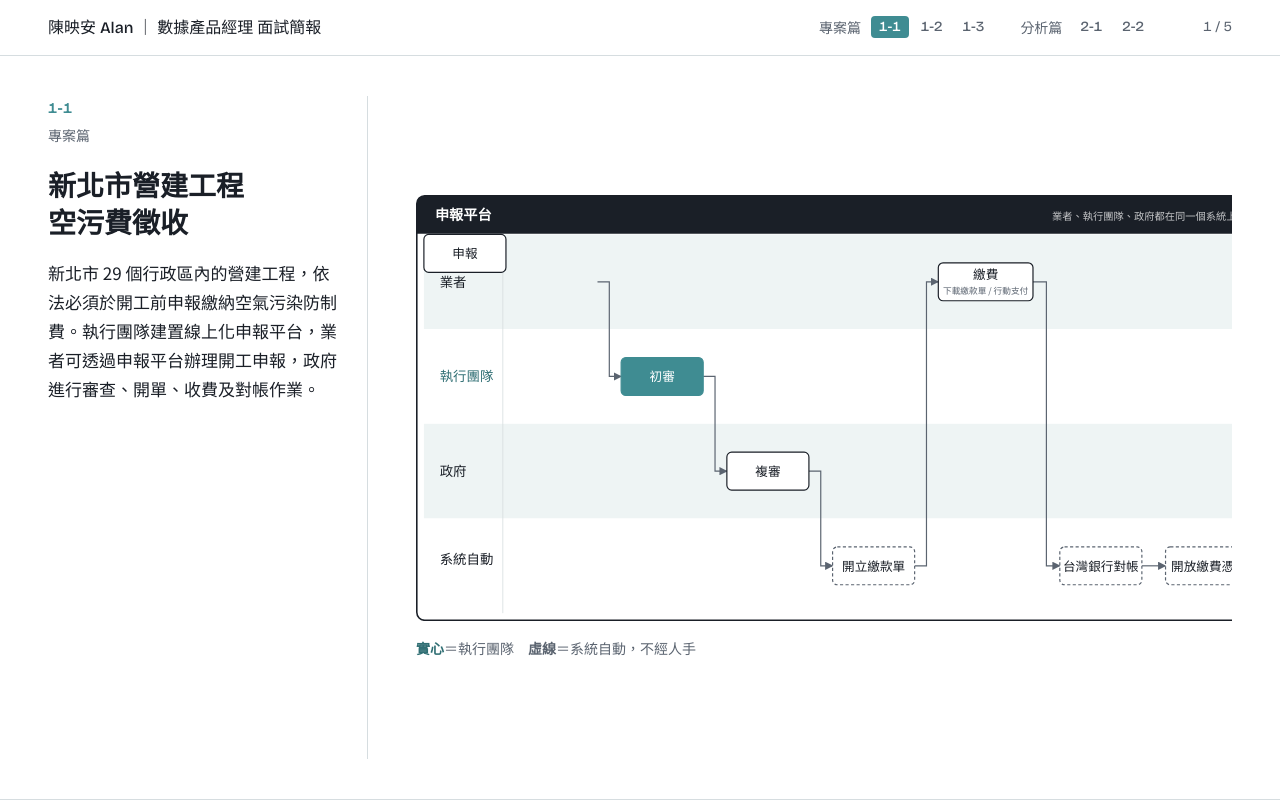
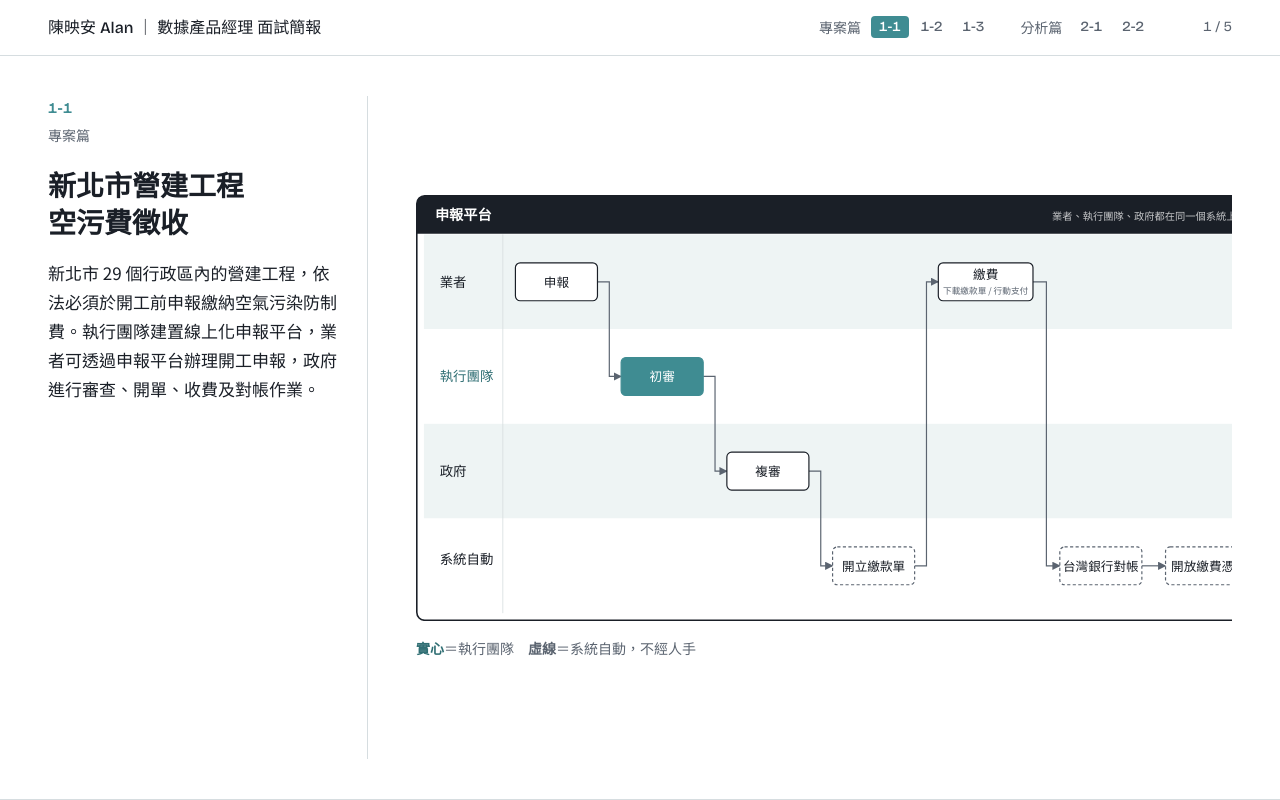
Before and after one commit to tpma1205/interview-presentation, a website with bundled scripts: page index.html in a window 1280 px wide. Shown: the top 800 px of the page. Built offline with nearby package versions, Linux system fonts and the light colour scheme.

Commit message:
Fix swimlane markup broken by previous edit
Co-Authored-By: Claude Opus 5 <noreply@anthropic.com>

```diff
--- a/index.html
+++ b/index.html
@@ -76,14 +76,16 @@
               <path d="M910 420 H940" />
             </g>
             <g class="steps">
-              <g transform="translate(116              <g transform="translate(116 36)"><rect width="104" height="48" rx="6" class="step" /><text x="52" y="30" class="step-text">申報</text></g>
+              <g transform="translate(116 36)"><rect width="104" height="48" rx="6" class="step" /><text x="52" y="30" class="step-text">申報</text></g>
               <g transform="translate(250 156)"><rect width="104" height="48" rx="6" class="step step-team" /><text x="52" y="30" class="step-text">初審</text></g>
               <g transform="translate(384 276)"><rect width="104" height="48" rx="6" class="step" /><text x="52" y="30" class="step-text">複審</text></g>
               <g transform="translate(518 396)"><rect width="104" height="48" rx="6" class="step step-sys" /><text x="52" y="30" class="step-text">開立繳款單</text></g>
               <g transform="translate(652 36)"><rect width="120" height="48" rx="6" class="step" /><text x="60" y="21" class="step-text">繳費</text><text x="60" y="39" class="step-sub">下載繳款單 / 行動支付</text></g>
               <g transform="translate(806 396)"><rect width="104" height="48" rx="6" class="step step-sys" /><text x="52" y="30" class="step-text">台灣銀行對帳</text></g>
               <g transform="translate(940 396)"><rect width="110" height="48" rx="6" class="step step-sys" /><text x="55" y="30" class="step-text">開放繳費憑證</text></g>
-/svg>
+            </g>
+          </g>
+        </svg>
       </div>
       <p class="legend"><span class="legend-team">實心</span>＝執行團隊　<span class="legend-sys">虛線</span>＝系統自動，不經人手</p>
     </div>
```
